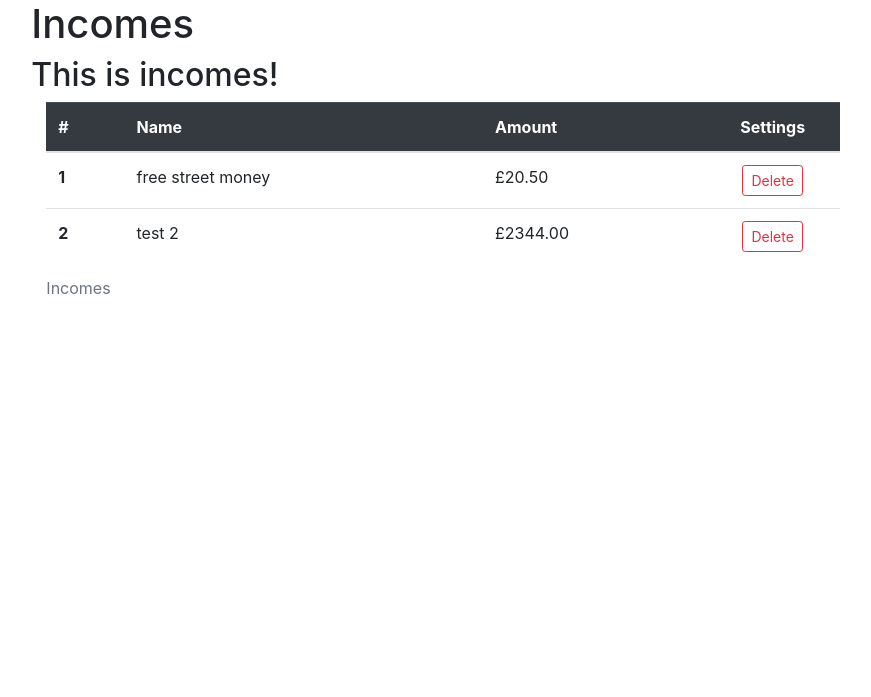
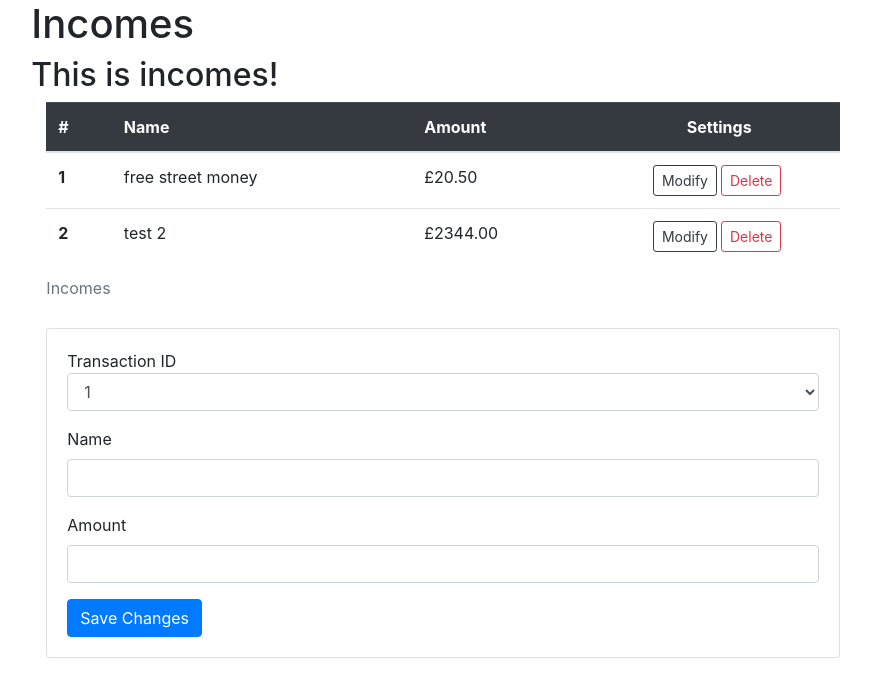
Before and after one commit to samrussell-code/comp2011, a Flask app: page /incomes in a window 1280 px wide. Shown: the part 56-753 px from the top of the page, without its empty margins (197-1068 px from the left). Run offline with Flask 3, Linux system fonts and the light colour scheme; some libraries are stand-ins or nearby versions.

Commit message:
im going to bed

```diff
--- a/cwk1/app/forms.py
+++ b/cwk1/app/forms.py
@@ -1,5 +1,5 @@
 from flask_wtf import FlaskForm
-from wtforms import IntegerField,FloatField, TextAreaField, SelectField, SubmitField
+from wtforms import IntegerField,FloatField, RadioField, StringField, TextAreaField, SelectField, SubmitField
 from wtforms.validators import DataRequired, NumberRange
 
 class CalculatorForm(FlaskForm):
@@ -17,3 +17,9 @@ class GoalForm(FlaskForm):
 
 class SubmitForm(FlaskForm):
     submit = SubmitField('submit')
+
+class ModifyIncomeForm(FlaskForm):
+    id = SelectField('ID',validators=[DataRequired()],choices=[])
+    name = StringField('Name')
+    amount = FloatField('Amount',validators=[NumberRange(min=0.01, max=9.0e12)])
+    submit = SubmitField('Save Changes')
--- a/cwk1/app/templates/incomes.html
+++ b/cwk1/app/templates/incomes.html
@@ -25,19 +25,39 @@
             <th scope="row">{{x}}</th>
             <td>{{incomes_list[x-1].name}}</td>
             <td>£{{'%0.2f'|format(incomes_list[x-1].amount|float)}}</td>
-            <td><div class="row justify-content-center"><form method="post" action="{{ url_for('delete_income', id=incomes_list[x-1].id) }}">
-              <button type="submit" class="btn btn-outline-danger btn-sm">Delete</button>
-            </form></div></td>
-            <!--formats the expenditures to GBP form-->
+            <td>
+              <div class="row justify-content-center">
+                  <form method="post" action="{{ url_for('modify_income', id=incomes_list[x-1].id) }}" class="mr-1">
+                      <button type="submit" class="btn btn-outline-dark btn-sm">Modify</button>
+                  </form>
+                  <form method="post" action="{{ url_for('delete_income', id=incomes_list[x-1].id) }}" class="mr-1">
+                      <button type="submit" class="btn btn-outline-danger btn-sm">Delete</button>
+                  </form>
+              </div>
+          </td>
           </tr>
           {% endfor %}
         </tbody>
       </table>
+      <div class="card card-body">
+        <form method="post" action="{{ url_for('modify_income', id=incomes_list[0].id) }}">
+            {{ modify_form.hidden_tag() }}  <!-- Include hidden fields for CSRF protection -->
+            <div class="mb-3">
+              <tr>
+                Transaction ID
+              </tr>
+                {{ modify_form.id(class="form-control") }}
+            </div>
+            <div class="mb-3">
+                {{ modify_form.name.label }}
+                {{ modify_form.name(class="form-control") }}
+            </div>
+            <div class="mb-3">
+                {{ modify_form.amount.label }}
+                {{ modify_form.amount(class="form-control") }}
+            </div>
+            {{ modify_form.submit(class="btn btn-primary") }}
+        </form>
+        </div>
 </div>
-
-
-
-
-
-
 {%endblock%}
--- a/cwk1/app/views.py
+++ b/cwk1/app/views.py
@@ -1,6 +1,6 @@
-from flask import redirect, render_template, flash, url_for
+from flask import redirect, render_template, flash, request, url_for
 from app import app, db, models
-from .forms import MoneyForm, GoalForm, SubmitForm
+from .forms import ModifyIncomeForm, MoneyForm, GoalForm, SubmitForm
 
 @app.route('/home', methods =['GET','POST'])
 def home():
@@ -34,15 +34,6 @@ def home():
           'null_money':'This is to be shown if there is nothing to report.'}
     return render_template('home.html', title='Home', home=home, expenditure_total=expenditure_total, income_total=income_total, exp_inc_dif=exp_inc_dif, goal_name=goal_name, goal_amount=goal_amount, goal_set=goal_set, goal_progress=goal_progress) #this is the base location
 
-# @app.route('/calculator', methods=['GET', 'POST'])
-# def calculator():
-#     form = CalculatorForm()
-#     if form.validate_on_submit():
-#         flash('Succesfully received form data. %s + %s  = %s'%(form.number1.data, form.number2.data, form.number1.data+form.number2.data))
-#     return render_template('calculator.html',
-#                            title='Calculator',
-#                            form=form)
-
 @app.route('/expenditures', methods =['GET','POST'])
 def expenditures():
     #grab the number of entries in db
@@ -55,11 +46,14 @@ def expenditures():
 
 @app.route('/incomes', methods =['GET','POST'])
 def incomes():
+    modify_form=ModifyIncomeForm()
     with app.app_context():
         incomes_list=db.session.query(models.Income).all()
+    for x in incomes_list:
+        modify_form.id.choices.append(x.id)
     incomes_count = len(incomes_list)
     incomes={'description':'This is incomes!'}
-    return render_template('incomes.html', title='Incomes',incomes_list = incomes_list, incomes_count=incomes_count ,incomes=incomes) #this is the base location
+    return render_template('incomes.html', title='Incomes',incomes_list = incomes_list, incomes_count=incomes_count ,incomes=incomes, modify_form=modify_form) #this is the base location
 
 @app.route('/form', methods =['GET','POST'])
 def form():
@@ -135,3 +129,17 @@ def delete_expenditure(id):
             db.session.delete(expenditure_to_delete)
             db.session.commit()
     return redirect(url_for('expenditures'))
+
+@app.route('/modify_income/<int:id>', methods=['POST'])
+def modify_income(id):
+    with app.app_context():
+        income_to_modify = models.Income.query.get(id)
+        if income_to_modify:
+            if request.method == 'POST':
+                new_name = request.form.get('name')
+                new_amount = request.form.get('amount')
+                # Update the income entry with the new data
+                income_to_modify.name = new_name
+                income_to_modify.amount = new_amount
+                db.session.commit()
+    return redirect(url_for('incomes'))
```
Also changed, not shown: cwk1/app.db.
